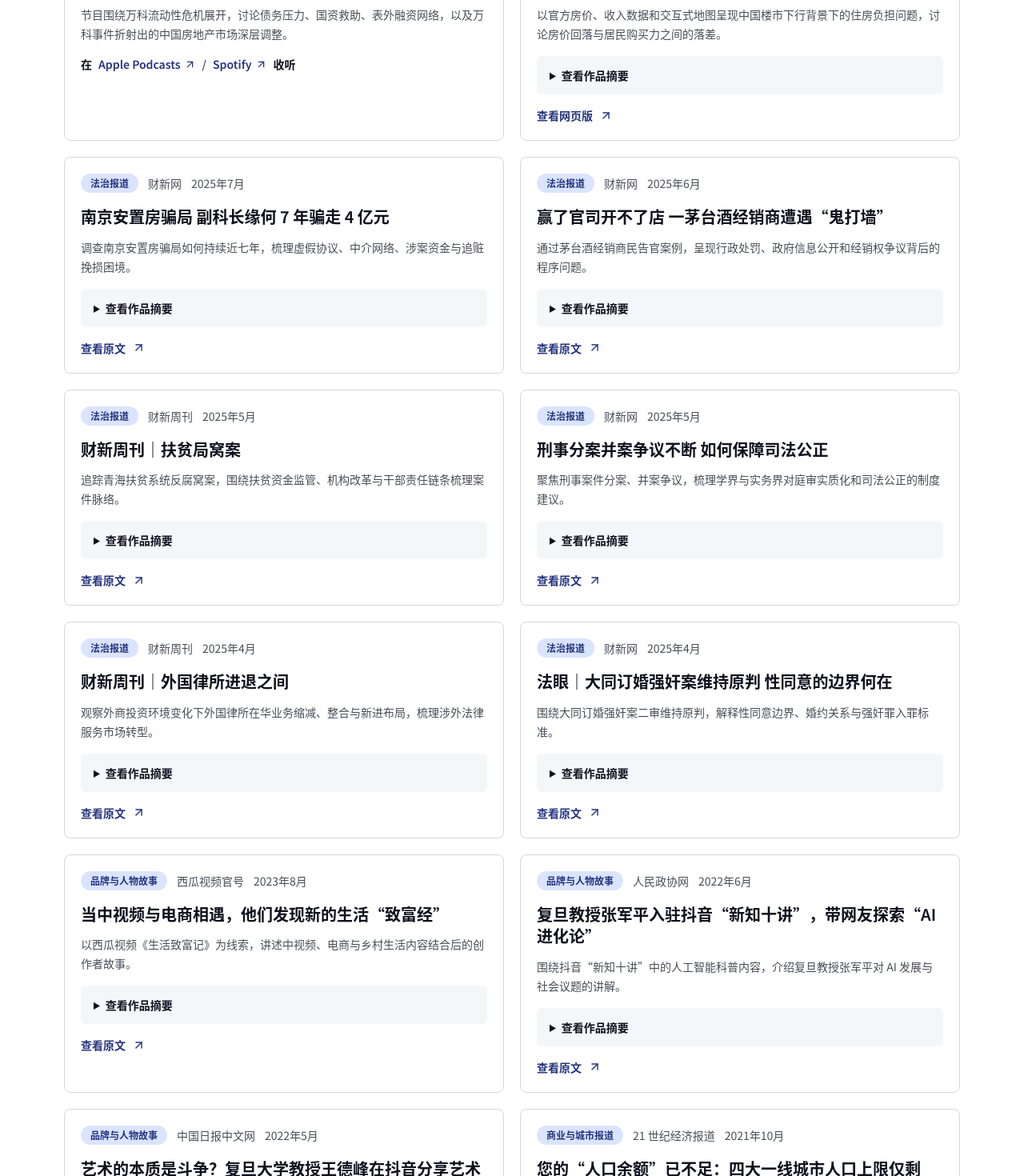
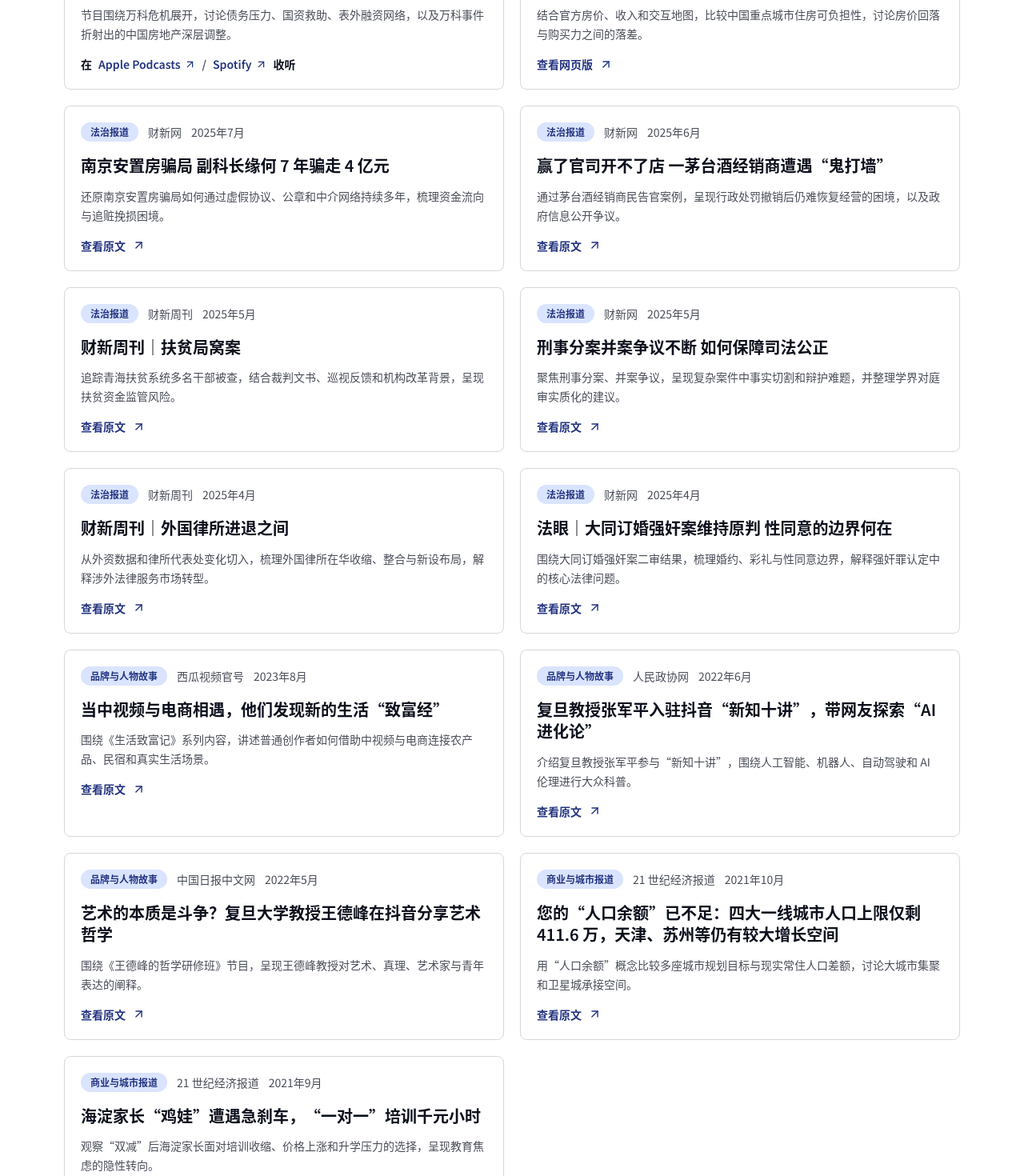
Before and after one commit to bohandu/bohandu.github.io, a Next.js app: page /writing in a window 1280 px wide. Shown: the part 680-2150 px from the top of the page at 80% size. Built offline with nearby package versions, Linux system fonts and the light colour scheme.

Commit message:
Polish homepage profile and work summaries

```diff
--- a/components/WorkCard.tsx
+++ b/components/WorkCard.tsx
@@ -13,18 +13,6 @@ export function WorkCard({ item }: { item: WorkSummary }) {
       </div>
       <h3 className="mt-4 text-xl font-semibold leading-snug">{item.title}</h3>
       <p className="mt-3 text-sm leading-6 text-muted">{item.description}</p>
-      {item.notes?.length ? (
-        <details className="mt-4 rounded-md bg-surface px-4 py-3 text-sm leading-6 text-muted">
-          <summary className="cursor-pointer font-semibold text-ink">查看作品摘要</summary>
-          <div className="mt-3 space-y-2">
-            {item.notes.map((note) => (
-              <p className="text-pretty" key={note}>
-                {note}
-              </p>
-            ))}
-          </div>
-        </details>
-      ) : null}
       {hasListenLinks ? (
         <div className="mt-4 flex flex-wrap items-center gap-2 text-sm font-semibold">
           <span className="text-ink">在</span>
--- a/data/writing.json
+++ b/data/writing.json
@@ -4,7 +4,7 @@
     "publication": "China Business Insider - News From Caixin Global",
     "date": "2026-04-24",
     "category": "播客制作",
-    "description": "节目围绕万科流动性危机展开，讨论债务压力、国资救助、表外融资网络，以及万科事件折射出的中国房地产市场深层调整。",
+    "description": "节目围绕万科危机展开，讨论债务压力、国资救助、表外融资网络，以及万科事件折射出的中国房地产深层调整。",
     "link": "https://podcasts.apple.com/us/podcast/china-business-uncovered-4-inside-vanke-and-chinas/id1442752363?i=1000763407043",
     "linkLabel": "收听节目",
     "links": [
@@ -16,15 +16,14 @@
         "label": "Spotify",
         "url": "https://open.spotify.com/episode/2EOPTRhcWpejrAwAmhwRlE"
       }
-    ],
-    "notes": []
+    ]
   },
   {
     "title": "China Business Uncovered #5: How China's Tech Elite Got Burned by a Failing Luxury-Car Dealer",
     "publication": "China Business Insider - News From Caixin Global",
     "date": "2026-07-03",
     "category": "播客制作",
-    "description": "节目讲述豪车经销商宝利德从高端汽车销售扩张到破产崩塌的过程，呈现其如何牵动阿里、网易、高瓴等相关投资者网络。",
+    "description": "节目讲述宝利德从高端汽车销售扩张到破产崩塌的过程，呈现其如何牵动阿里、网易、高瓴等投资者网络。",
     "link": "https://podcasts.apple.com/us/podcast/china-business-uncovered-5-how-chinas-tech-elite-got/id1442752363?i=1000775319614",
     "linkLabel": "收听节目",
     "links": [
@@ -36,15 +35,14 @@
         "label": "Spotify",
         "url": "https://open.spotify.com/episode/3AFCn8mjSchv9PQnvHqVWA"
       }
-    ],
-    "notes": []
+    ]
   },
   {
     "title": "China Business Uncovered #6: How a Lost Masterpiece Sparked a Museum Scandal",
     "publication": "China Business Insider - News From Caixin Global",
     "date": "2026-07-17",
     "category": "播客制作",
-    "description": "节目从《江南春》手卷重现拍卖市场切入，追溯一件捐赠给南京博物院的重要文物如何被鉴定、移出馆藏并引发公共争议。",
+    "description": "节目从《江南春》手卷重现拍卖市场切入，追溯一件捐赠文物如何被鉴定、移出馆藏并引发公共争议。",
     "link": "https://podcasts.apple.com/us/podcast/china-business-uncovered-6-how-a-lost-masterpiece/id1442752363?i=1000777185224",
     "linkLabel": "收听节目",
     "links": [
@@ -56,175 +54,126 @@
         "label": "Spotify",
         "url": "https://open.spotify.com/episode/3pyc2QCUKiY2UyDpZ6vBnJ"
       }
-    ],
-    "notes": []
+    ]
   },
   {
     "title": "财新周刊｜外国律所进退之间",
     "publication": "财新周刊",
     "date": "2025-04-28",
     "category": "法治报道",
-    "description": "观察外商投资环境变化下外国律所在华业务缩减、整合与新进布局，梳理涉外法律服务市场转型。",
+    "description": "从外资数据和律所代表处变化切入，梳理外国律所在华收缩、整合与新设布局，解释涉外法律服务市场转型。",
     "link": "https://weekly.caixin.com/2025-04-26/102313439.html",
     "linkLabel": "查看原文",
-    "links": [],
-    "notes": [
-      "报道从外资数据和外国律所代表处变化切入，梳理美国、英国、新加坡及东南亚律所在中国内地与香港市场的收缩、整合和新设代表处情况。",
-      "文章进一步讨论中国企业出海、本土律所竞争、法律服务价格压力和涉外法治需求变化，呈现外国律所进退背后的市场逻辑。"
-    ]
+    "links": []
   },
   {
     "title": "财新周刊｜扶贫局窝案",
     "publication": "财新周刊",
     "date": "2025-05-26",
     "category": "法治报道",
-    "description": "追踪青海扶贫系统反腐窝案，围绕扶贫资金监管、机构改革与干部责任链条梳理案件脉络。",
+    "description": "追踪青海扶贫系统多名干部被查，结合裁判文书、巡视反馈和机构改革背景，呈现扶贫资金监管风险。",
     "link": "https://weekly.caixin.com/2025-05-24/102322868.html",
     "linkLabel": "查看原文",
-    "links": [],
-    "notes": [
-      "报道以青海扶贫系统多名干部被查为主线，回溯脱贫攻坚时期扶贫项目和资金监管中的风险点。",
-      "文章结合裁判文书、巡视反馈和机构改革背景，呈现扶贫局到乡村振兴局转换过程中暴露出的权力链条与责任问题。"
-    ]
+    "links": []
   },
   {
     "title": "法眼｜大同订婚强奸案维持原判 性同意的边界何在",
     "publication": "财新网",
     "date": "2025-04-17",
     "category": "法治报道",
-    "description": "围绕大同订婚强奸案二审维持原判，解释性同意边界、婚约关系与强奸罪入罪标准。",
+    "description": "围绕大同订婚强奸案二审结果，梳理婚约、彩礼与性同意边界，解释强奸罪认定中的核心法律问题。",
     "link": "https://china.caixin.com/2025-04-17/102310439.html",
     "linkLabel": "查看原文",
-    "links": [],
-    "notes": [
-      "报道聚焦订婚、彩礼和亲密关系是否影响强奸罪认定这一争议，梳理二审维持原判的法律逻辑。",
-      "文章采访和整理法律界观点，强调性同意应以当事人真实意愿为核心，婚约关系不能替代明确同意。"
-    ]
+    "links": []
   },
   {
     "title": "刑事分案并案争议不断 如何保障司法公正",
     "publication": "财新网",
     "date": "2025-05-13",
     "category": "法治报道",
-    "description": "聚焦刑事案件分案、并案争议，梳理学界与实务界对庭审实质化和司法公正的制度建议。",
+    "description": "聚焦刑事分案、并案争议，呈现复杂案件中事实切割和辩护难题，并整理学界对庭审实质化的建议。",
     "link": "https://china.caixin.com/2025-05-13/102319183.html",
     "linkLabel": "查看原文",
-    "links": [],
-    "notes": [
-      "报道从刑事分案审理的司法实践出发，呈现涉黑涉恶、诈骗、职务犯罪等复杂案件中分案带来的事实切割和辩护难题。",
-      "文章整理学者和实务人士建议，包括完善刑事诉讼法规定、保障当事人异议权，以及推动庭审实质化。"
-    ]
+    "links": []
   },
   {
     "title": "赢了官司开不了店 一茅台酒经销商遭遇“鬼打墙”",
     "publication": "财新网",
     "date": "2025-06-18",
     "category": "法治报道",
-    "description": "通过茅台酒经销商民告官案例，呈现行政处罚、政府信息公开和经销权争议背后的程序问题。",
+    "description": "通过茅台酒经销商民告官案例，呈现行政处罚撤销后仍难恢复经营的困境，以及政府信息公开争议。",
     "link": "https://china.caixin.com/2025-06-18/102331516.html",
     "linkLabel": "查看原文",
-    "links": [],
-    "notes": [
-      "报道围绕经销商郭亮与地方市场监管部门、茅台销售体系之间的多轮诉讼，呈现行政处罚被撤销后经营权仍难恢复的困境。",
-      "文章关注政府信息公开、备案审查、行政函件效力和诉讼期限等问题，展示个案背后的程序正义议题。"
-    ]
+    "links": []
   },
   {
     "title": "南京安置房骗局 副科长缘何 7 年骗走 4 亿元",
     "publication": "财新网",
     "date": "2025-07-18",
     "category": "法治报道",
-    "description": "调查南京安置房骗局如何持续近七年，梳理虚假协议、中介网络、涉案资金与追赃挽损困境。",
+    "description": "还原南京安置房骗局如何通过虚假协议、公章和中介网络持续多年，梳理资金流向与追赃挽损困境。",
     "link": "https://china.caixin.com/2025-07-18/102342648.html",
     "linkLabel": "查看原文",
-    "links": [],
-    "notes": [
-      "报道还原南京某街道副科长虚构低价拆迁安置房源、伪造协议和公章，并通过熟人和中介网络持续售卖的过程。",
-      "文章梳理案件判决、资金流向、追赃挽损和安置房交易灰色地带，解释漏洞明显的骗局为何能维持多年。"
-    ]
+    "links": []
   },
   {
     "title": "China's Housing Slump Persists, Yet Homes Remain Unaffordable",
     "publication": "个人数据报道项目",
     "date": "2025-12-15",
     "category": "数据报道",
-    "description": "以官方房价、收入数据和交互式地图呈现中国楼市下行背景下的住房负担问题，讨论房价回落与居民购买力之间的落差。",
+    "description": "结合官方房价、收入和交互地图，比较中国重点城市住房可负担性，讨论房价回落与购买力之间的落差。",
     "link": "https://bohandu.github.io/china-housing-affordability/",
     "linkLabel": "查看网页版",
-    "links": [],
-    "notes": [
-      "作品结合国家统计局等公开数据，比较中国重点城市新建住宅价格、居民收入和购房负担变化。",
-      "交互式地图用于呈现不同城市的住房可负担性差异，强调房价下行并不必然意味着普通居民更容易买房。"
-    ]
+    "links": []
   },
   {
     "title": "当中视频与电商相遇，他们发现新的生活“致富经”",
     "publication": "西瓜视频官号",
     "date": "2023-08-18",
     "category": "品牌与人物故事",
-    "description": "以西瓜视频《生活致富记》为线索，讲述中视频、电商与乡村生活内容结合后的创作者故事。",
+    "description": "围绕《生活致富记》系列内容，讲述普通创作者如何借助中视频与电商连接农产品、民宿和真实生活场景。",
     "link": "https://mp.weixin.qq.com/s/J3KTlP5ZbbBxhliWHTpOqg",
     "linkLabel": "查看原文",
-    "links": [],
-    "notes": [
-      "文章围绕《生活致富记》系列内容，讲述普通创作者如何借助中视频和电商连接农产品、民宿、家居等真实生活场景。",
-      "写作重点放在平台内容、个体叙事和商业转化之间的关系，适合展示品牌传播与人物故事能力。"
-    ]
+    "links": []
   },
   {
     "title": "复旦教授张军平入驻抖音“新知十讲”，带网友探索“AI 进化论”",
     "publication": "人民政协网",
     "date": "2022-06-24",
     "category": "品牌与人物故事",
-    "description": "围绕抖音“新知十讲”中的人工智能科普内容，介绍复旦教授张军平对 AI 发展与社会议题的讲解。",
+    "description": "介绍复旦教授张军平参与“新知十讲”，围绕人工智能、机器人、自动驾驶和 AI 伦理进行大众科普。",
     "link": "https://www.rmzxw.com.cn/c/2022-06-24/3146329.shtml",
     "linkLabel": "查看原文",
-    "links": [],
-    "notes": [
-      "文章介绍复旦大学教授张军平参与“新知十讲”知识分享计划，围绕人工智能、机器人、自动驾驶和 AI 伦理等议题展开科普。",
-      "内容以专家背景、节目议题和公众学习需求为线索，突出平台知识内容的传播价值。"
-    ]
+    "links": []
   },
   {
     "title": "艺术的本质是斗争？复旦大学教授王德峰在抖音分享艺术哲学",
     "publication": "中国日报中文网",
     "date": "2022-05-06",
     "category": "品牌与人物故事",
-    "description": "记录复旦教授王德峰在短视频公开课中对艺术哲学、青年表达与知识传播的分享。",
+    "description": "围绕《王德峰的哲学研修班》节目，呈现王德峰教授对艺术、真理、艺术家与青年表达的阐释。",
     "link": "https://cn.chinadaily.com.cn/a/202205/06/WS62749308a3101c3ee7ad3f70.html",
     "linkLabel": "查看原文",
-    "links": [],
-    "notes": [
-      "文章围绕《王德峰的哲学研修班》节目，呈现王德峰教授对艺术、真理、艺术家与青年表达的阐释。",
-      "文本服务于平台知识内容传播，兼顾人物介绍、节目亮点和观众讨论反馈。"
-    ]
+    "links": []
   },
   {
     "title": "您的“人口余额”已不足：四大一线城市人口上限仅剩 411.6 万，天津、苏州等仍有较大增长空间",
     "publication": "21 世纪经济报道",
     "date": "2021-10-21",
     "category": "商业与城市报道",
-    "description": "基于城市规划与人口普查数据，比较一线、新一线和省会城市未来常住人口增长空间。",
+    "description": "用“人口余额”概念比较多座城市规划目标与现实常住人口差额，讨论大城市集聚和卫星城承接空间。",
     "link": "https://www.21jingji.com/article/20211021/herald/efc74e232f638fe4f50581dacec42f97.html",
     "linkLabel": "查看原文",
-    "links": [],
-    "notes": [
-      "报道用“人口余额”概念衡量城市规划人口目标与现实常住人口之间的差额，比较多座城市未来增长空间。",
-      "文章结合一线城市、新一线城市和省会城市规划，讨论人口向大城市集聚与卫星城承接增长之间的关系。"
-    ]
+    "links": []
   },
   {
     "title": "海淀家长“鸡娃”遭遇急刹车，“一对一”培训千元小时",
     "publication": "21 世纪经济报道",
     "date": "2021-09-24",
     "category": "商业与城市报道",
-    "description": "从海淀家长在“双减”后的选择切入，呈现校外培训收缩后教育焦虑与升学评价压力。",
+    "description": "观察“双减”后海淀家长面对培训收缩、价格上涨和升学压力的选择，呈现教育焦虑的隐性转向。",
     "link": "https://m.21jingji.com/article/20210924/8253635635859f8e3735fc8e181374a6_zaker.html",
     "linkLabel": "查看原文",
-    "links": [],
-    "notes": [
-      "报道观察“双减”政策落地后，北京海淀家长面对线下培训收缩、一对一价格上涨和升学压力时的选择。",
-      "文章通过家长、专家和市场变化呈现教育评价体系未变时，家庭教育焦虑如何转向更隐蔽、更高价的培训形式。"
-    ]
+    "links": []
   }
 ]
--- a/lib/content.ts
+++ b/lib/content.ts
@@ -18,7 +18,6 @@ export type WorkSummary = {
   link: string;
   linkLabel: string;
   links?: { label: string; url: string }[];
-  notes?: string[];
 };
 
 function formatChineseDate(date: string) {
@@ -57,8 +56,7 @@ export function getWriting(): WorkSummary[] {
     description: item.description,
     link: item.link,
     linkLabel: item.linkLabel ?? "查看原文",
-    links: item.links,
-    notes: item.notes
+    links: item.links
   }));
 }
 
```
Also changed, not shown: app/page.tsx (+14 -7 lines), data/profile.json (+8 -8 lines), 1 other file (tests, documents, lock files or other folders).
